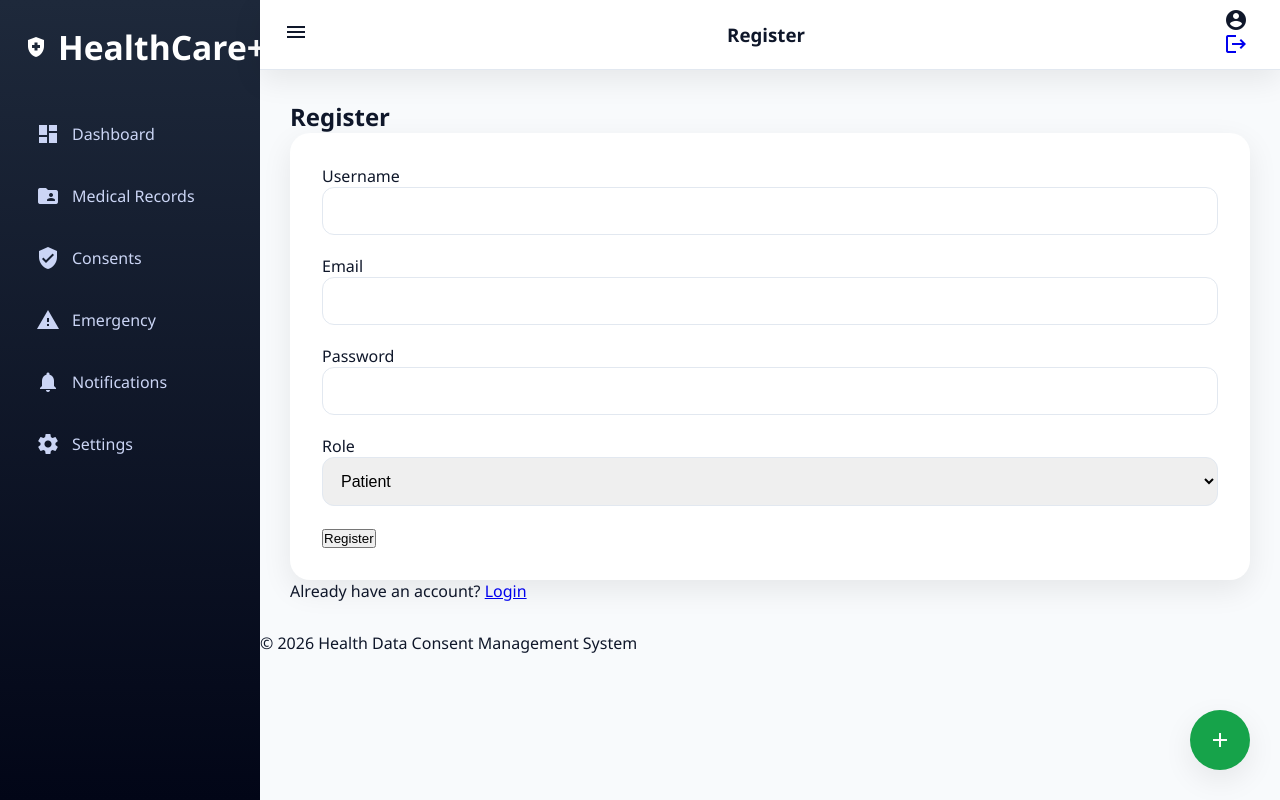
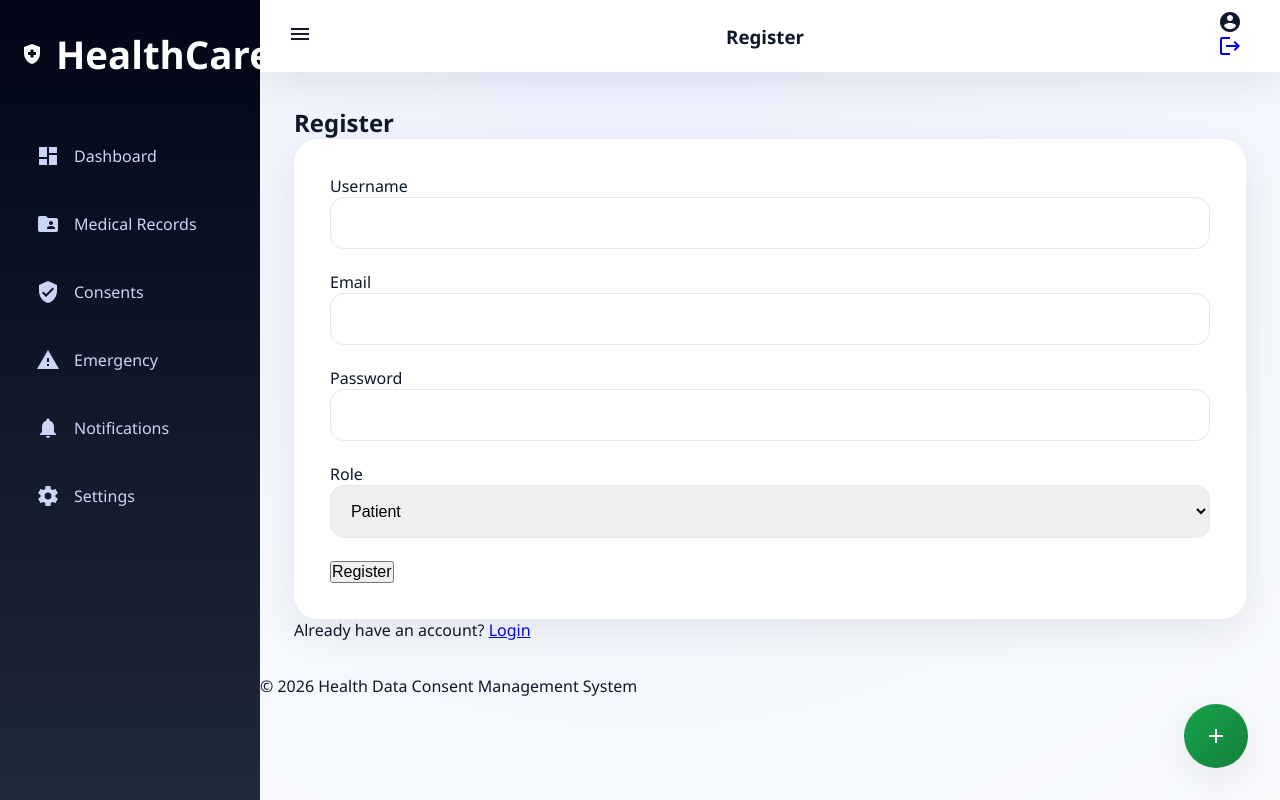
Before and after one commit to Mastanvali9347/Health-Data-Consent-Management-System, a Django app: page /auth/register/ in a window 1280 px wide. Run offline with Django 5.2, Linux system fonts and the light colour scheme; parts of the project's set-up code (start-up, migrations or seed data) failed here and were passed over.

Commit message:
code updated

```diff
--- a/health_consent_system/access_logs/urls.py
+++ b/health_consent_system/access_logs/urls.py
@@ -1,7 +1,6 @@
 from django.urls import path
-from .views import access_logs_page, MyAccessLogsAPI
+from .views import AccessLogView
 
 urlpatterns = [
-    path('', access_logs_page),
-    path('api/my/', MyAccessLogsAPI.as_view()),
+    path('', AccessLogView.as_view()),
 ]
--- a/health_consent_system/accounts/urls.py
+++ b/health_consent_system/accounts/urls.py
@@ -1,4 +1,7 @@
 from django.urls import path
+from django.contrib.auth import logout
+from django.shortcuts import redirect
+
 from .views import (
     login_page,
     register_page,
@@ -10,6 +13,7 @@ from .views import (
 urlpatterns = [
     path('login/', login_page),
     path('register/', register_page),
+    path('logout/', lambda request: (logout(request), redirect('/auth/login/'))[1]),
 
     path('api/login/', LoginAPIView.as_view()),
     path('api/register/', RegisterAPIView.as_view()),
--- a/health_consent_system/accounts/views.py
+++ b/health_consent_system/accounts/views.py
@@ -12,17 +12,18 @@ User = get_user_model()
 
 def login_page(request):
     if request.method == 'POST':
-        username = request.POST.get('username')
-        password = request.POST.get('password')
+        username = request.POST.get('username', '').strip()
+        password = request.POST.get('password', '').strip()
 
         user = authenticate(request, username=username, password=password)
 
         if user is not None:
             login(request, user)
-            request.session.save()
             return redirect('/records/dashboard/')
 
-        return render(request, 'auth/login.html', {'error': 'Invalid credentials'})
+        return render(request, 'auth/login.html', {
+            'error': 'Invalid username or password'
+        })
 
     return render(request, 'auth/login.html')
 
--- a/health_consent_system/admin_panel/urls.py
+++ b/health_consent_system/admin_panel/urls.py
@@ -1,6 +1,6 @@
 from django.urls import path
-from .views import AdminDashboardView
+from django.shortcuts import render
 
 urlpatterns = [
-    path('dashboard/', AdminDashboardView.as_view()),
+    path('', lambda request: render(request, 'admin/dashboard.html')),
 ]
--- a/health_consent_system/consent_management/urls.py
+++ b/health_consent_system/consent_management/urls.py
@@ -1,17 +1,8 @@
 from django.urls import path
-from .views import (
-    grant_consent_page,
-    my_consents_page,
-    GrantConsentView,
-    RevokeConsentView,
-    MyConsentsAPI
-)
+from django.shortcuts import render
+from .views import GrantConsentView
 
 urlpatterns = [
-    path('grant/', grant_consent_page),
-    path('my/', my_consents_page),
-
+    path('grant/', lambda request: render(request, 'patient/grant_consent.html')),
     path('api/grant/', GrantConsentView.as_view()),
-    path('api/revoke/<int:consent_id>/', RevokeConsentView.as_view()),
-    path('api/my/', MyConsentsAPI.as_view()),
 ]
--- a/health_consent_system/emergency_access/urls.py
+++ b/health_consent_system/emergency_access/urls.py
@@ -1,12 +1,9 @@
 from django.urls import path
-from .views import (
-    emergency_access_page,
-    StartEmergencyAccessView,
-    EndEmergencyAccessView
-)
+from django.shortcuts import render
+from .views import StartEmergencyAccessView, EndEmergencyAccessView
 
 urlpatterns = [
-    path('', emergency_access_page),
+    path('', lambda request: render(request, 'doctor/emergency_access.html')),
     path('api/start/', StartEmergencyAccessView.as_view()),
     path('api/end/', EndEmergencyAccessView.as_view()),
 ]
--- a/health_consent_system/health_consent_system/urls.py
+++ b/health_consent_system/health_consent_system/urls.py
@@ -16,24 +16,22 @@ Including another URLconf
 """
 from django.contrib import admin
 from django.urls import path, include
+from django.shortcuts import redirect
 from django.conf import settings
 from django.conf.urls.static import static
-from django.shortcuts import redirect
-
 
 urlpatterns = [
     path('', lambda request: redirect('/auth/login/')),
+    path('admin/', admin.site.urls),
 
-    path('admin/', admin.site.urls),
     path('auth/', include('accounts.urls')),
     path('records/', include('medical_records.urls')),
     path('consent/', include('consent_management.urls')),
-    path('logs/', include('access_logs.urls')),
     path('emergency/', include('emergency_access.urls')),
     path('notifications/', include('notifications.urls')),
-    path('system-admin/', include('admin_panel.urls')),
+    path('settings/', include('admin_panel.urls')),
+    path('logs/', include('access_logs.urls')),
 ]
-
 
 if settings.DEBUG:
     urlpatterns += static(settings.MEDIA_URL, document_root=settings.MEDIA_ROOT)
--- a/health_consent_system/medical_records/urls.py
+++ b/health_consent_system/medical_records/urls.py
@@ -11,9 +11,9 @@ from .views import (
 urlpatterns = [
     path('dashboard/', patient_dashboard),
     path('upload/', upload_record_page),
-    path('my-records/', my_records_page),
+    path('my/', my_records_page),
 
     path('api/upload/', UploadMedicalRecordView.as_view()),
-    path('api/my-records/', PatientRecordsAPI.as_view()),
+    path('api/my/', PatientRecordsAPI.as_view()),
     path('doctor-access/<int:record_id>/', DoctorAccessRecordView.as_view()),
 ]
--- a/health_consent_system/notifications/urls.py
+++ b/health_consent_system/notifications/urls.py
@@ -1,6 +1,8 @@
 from django.urls import path
-from .views import MyNotificationsView
+from django.shortcuts import render
+from .views import NotificationListView
 
 urlpatterns = [
-    path('', MyNotificationsView.as_view()),
+    path('', lambda request: render(request, 'patient/notifications.html')),
+    path('api/', NotificationListView.as_view()),
 ]
--- a/health_consent_system/static/css/style.css
+++ b/health_consent_system/static/css/style.css
@@ -1,4 +1,3 @@
-
 :root {
     --primary: #2563eb;
     --secondary: #16a34a;
@@ -8,7 +7,8 @@
     --text-dark: #0f172a;
     --text-light: #64748b;
     --border: #e2e8f0;
-    --shadow: 0 10px 30px rgba(0,0,0,0.08);
+    --shadow: 0 12px 40px rgba(0,0,0,0.08);
+    --radius: 18px;
 }
 
 * {
@@ -19,31 +19,27 @@
 
 body {
     font-family: "Segoe UI", system-ui, sans-serif;
-    background: var(--bg);
+    background: radial-gradient(circle at top, #eef2ff, var(--bg));
     color: var(--text-dark);
     overflow-x: hidden;
 }
-
 
 #preloader {
     position: fixed;
     inset: 0;
     background: linear-gradient(135deg, var(--primary), var(--secondary));
-    display: flex;
-    align-items: center;
-    justify-content: center;
+    display: grid;
+    place-items: center;
     z-index: 9999;
-    animation: fadeOut 1s ease forwards;
-    animation-delay: 2s;
+    animation: fadeOut 1s ease forwards 2s;
 }
 
 .loader-text {
-    color: white;
-    font-size: 1.8rem;
-    font-weight: 600;
-    animation: pulse 1.5s infinite;
+    color: #fff;
+    font-size: 2rem;
+    letter-spacing: 2px;
+    animation: glow 1.5s infinite alternate;
 }
-
 
 .app-wrapper {
     display: flex;
@@ -52,18 +48,20 @@ body {
 
 .sidebar {
     width: 260px;
-    background: linear-gradient(180deg, #1e293b, #020617);
+    background: linear-gradient(180deg, #020617, #1e293b);
     color: #fff;
-    padding: 24px;
-    animation: slideInLeft 0.8s ease;
+    padding: 28px 20px;
+    animation: slideInLeft 0.7s ease;
+    position: sticky;
+    top: 0;
 }
 
 .sidebar-brand {
     display: flex;
     align-items: center;
-    gap: 10px;
-    font-size: 1.4rem;
-    margin-bottom: 40px;
+    gap: 12px;
+    font-size: 1.6rem;
+    margin-bottom: 50px;
 }
 
 .sidebar-menu {
@@ -71,26 +69,40 @@ body {
 }
 
 .sidebar-menu li {
-    margin-bottom: 14px;
+    margin-bottom: 16px;
 }
 
 .sidebar-menu a {
     display: flex;
     align-items: center;
-    gap: 12px;
+    gap: 14px;
+    padding: 14px 16px;
+    border-radius: var(--radius);
     color: #cbd5f5;
     text-decoration: none;
-    padding: 12px;
-    border-radius: 10px;
-    transition: all 0.3s ease;
+    transition: all 0.35s ease;
+    position: relative;
+    overflow: hidden;
+}
+
+.sidebar-menu a::after {
+    content: "";
+    position: absolute;
+    inset: 0;
+    background: linear-gradient(120deg, transparent, rgba(255,255,255,0.15), transparent);
+    transform: translateX(-100%);
+    transition: transform 0.5s ease;
+}
+
+.sidebar-menu a:hover::after {
+    transform: translateX(100%);
 }
 
 .sidebar-menu a:hover {
     background: rgba(255,255,255,0.08);
-    transform: translateX(6px);
+    transform: translateX(10px);
     color: #fff;
 }
-
 
 .main-content {
     flex: 1;
@@ -98,189 +110,180 @@ body {
     flex-direction: column;
 }
 
-
 .topbar {
-    height: 70px;
+    height: 72px;
     background: var(--card-bg);
-    border-bottom: 1px solid var(--border);
     display: flex;
     align-items: center;
     justify-content: space-between;
-    padding: 0 24px;
+    padding: 0 28px;
     box-shadow: var(--shadow);
     animation: slideDown 0.6s ease;
+    position: sticky;
+    top: 0;
+    z-index: 5;
 }
 
 .user-info {
     display: flex;
     align-items: center;
-    gap: 8px;
-    font-weight: 500;
+    gap: 10px;
+    font-weight: 600;
 }
 
-
 .page-content {
-    padding: 30px;
+    padding: 34px;
+    display: flex;
+    flex-direction: column;
+    gap: 32px;
     animation: fadeUp 0.6s ease;
 }
 
-
 .stats-grid {
     display: grid;
-    grid-template-columns: repeat(auto-fit, minmax(240px, 1fr));
-    gap: 24px;
-    margin-bottom: 40px;
+    grid-template-columns: repeat(auto-fit, minmax(260px, 1fr));
+    gap: 28px;
 }
 
 .stat-card {
     background: var(--card-bg);
-    padding: 26px;
-    border-radius: 18px;
+    padding: 30px;
+    border-radius: var(--radius);
+    display: flex;
+    align-items: center;
+    gap: 18px;
     box-shadow: var(--shadow);
-    display: flex;
-    gap: 16px;
-    align-items: center;
-    transition: all 0.4s ease;
-    animation: scaleIn 0.6s ease;
+    transition: all 0.45s ease;
+    animation: scaleIn 0.5s ease;
 }
 
 .stat-card:hover {
-    transform: translateY(-10px) scale(1.03);
-    box-shadow: 0 20px 40px rgba(0,0,0,0.12);
+    transform: translateY(-12px) scale(1.04);
+    box-shadow: 0 30px 70px rgba(0,0,0,0.15);
 }
-
 
 .action-grid {
     display: grid;
-    grid-template-columns: repeat(auto-fit, minmax(220px, 1fr));
-    gap: 24px;
+    grid-template-columns: repeat(auto-fit, minmax(240px, 1fr));
+    gap: 28px;
 }
 
 .action-card {
     background: linear-gradient(135deg, var(--primary), #1d4ed8);
+    padding: 32px;
+    border-radius: 24px;
     color: #fff;
-    padding: 28px;
-    border-radius: 20px;
     text-decoration: none;
-    transition: all 0.4s ease;
     box-shadow: var(--shadow);
+    transition: all 0.45s ease;
 }
 
 .action-card:hover {
-    transform: translateY(-12px) rotate(-1deg);
-    box-shadow: 0 30px 60px rgba(0,0,0,0.2);
+    transform: translateY(-14px) scale(1.05);
+    box-shadow: 0 35px 80px rgba(0,0,0,0.25);
 }
-
 
 table {
     width: 100%;
     border-collapse: collapse;
     background: var(--card-bg);
-    border-radius: 16px;
+    border-radius: var(--radius);
     overflow: hidden;
     box-shadow: var(--shadow);
-    animation: fadeUp 0.6s ease;
 }
 
 thead {
+    background: linear-gradient(135deg, #f1f5f9, #e2e8f0);
+}
+
+th, td {
+    padding: 18px;
+}
+
+tbody tr {
+    transition: background 0.3s ease;
+}
+
+tbody tr:hover {
     background: #f1f5f9;
 }
 
-th, td {
-    padding: 16px;
-    text-align: left;
-}
-
-tbody tr {
-    transition: background 0.3s;
-}
-
-tbody tr:hover {
-    background: #f8fafc;
-}
-
-
 form {
     background: var(--card-bg);
-    padding: 32px;
-    border-radius: 20px;
+    padding: 36px;
+    border-radius: 24px;
     box-shadow: var(--shadow);
-    animation: scaleIn 0.6s ease;
+    animation: scaleIn 0.5s ease;
 }
 
 .form-group {
-    margin-bottom: 20px;
+    margin-bottom: 22px;
 }
 
 input, select, textarea {
     width: 100%;
-    padding: 14px;
-    border-radius: 12px;
+    padding: 16px;
+    border-radius: 14px;
     border: 1px solid var(--border);
     font-size: 1rem;
-    transition: all 0.3s ease;
+    transition: all 0.35s ease;
 }
 
 input:focus, select:focus, textarea:focus {
-    outline: none;
     border-color: var(--primary);
-    box-shadow: 0 0 0 4px rgba(37,99,235,0.15);
+    box-shadow: 0 0 0 5px rgba(37,99,235,0.18);
+}
+
+button {
+    cursor: pointer;
+    font-size: 1rem;
 }
 
 .btn-primary {
     background: linear-gradient(135deg, var(--primary), #1e40af);
-    color: white;
-    padding: 14px 26px;
+    color: #fff;
+    padding: 16px 32px;
+    border-radius: 16px;
     border: none;
-    border-radius: 14px;
-    cursor: pointer;
-    transition: all 0.3s ease;
+    transition: all 0.35s ease;
 }
 
 .btn-primary:hover {
-    transform: translateY(-3px);
-    box-shadow: 0 14px 30px rgba(37,99,235,0.4);
+    transform: translateY(-4px) scale(1.05);
+    box-shadow: 0 18px 40px rgba(37,99,235,0.45);
 }
 
-.btn-danger {
-    background: linear-gradient(135deg, var(--danger), #991b1b);
-    color: #fff;
-    padding: 14px 26px;
-    border-radius: 14px;
+.btn-primary:active {
+    transform: scale(0.95);
 }
-
 
 .notification-card {
     background: var(--card-bg);
-    padding: 22px;
-    border-radius: 18px;
+    padding: 26px;
+    border-radius: var(--radius);
+    display: flex;
+    gap: 18px;
     box-shadow: var(--shadow);
-    display: flex;
-    gap: 16px;
-    margin-bottom: 18px;
     animation: slideInRight 0.6s ease;
 }
 
-
 .fab {
     position: fixed;
-    bottom: 30px;
-    right: 30px;
-    background: var(--secondary);
+    bottom: 32px;
+    right: 32px;
+    width: 64px;
+    height: 64px;
+    background: linear-gradient(135deg, var(--secondary), #15803d);
     color: #fff;
-    width: 60px;
-    height: 60px;
     border-radius: 50%;
-    display: flex;
-    align-items: center;
-    justify-content: center;
+    display: grid;
+    place-items: center;
     box-shadow: var(--shadow);
-    cursor: pointer;
-    transition: all 0.3s ease;
+    transition: all 0.4s ease;
 }
 
 .fab:hover {
-    transform: rotate(90deg) scale(1.1);
+    transform: rotate(135deg) scale(1.15);
 }
 
 @keyframes fadeUp {
@@ -308,9 +311,9 @@ input:focus, select:focus, textarea:focus {
     to { transform: scale(1); opacity: 1; }
 }
 
-@keyframes pulse {
-    0%,100% { opacity: 1; }
-    50% { opacity: 0.6; }
+@keyframes glow {
+    from { text-shadow: 0 0 10px rgba(255,255,255,0.5); }
+    to { text-shadow: 0 0 25px rgba(255,255,255,0.9); }
 }
 
 @keyframes fadeOut {
@@ -321,7 +324,7 @@ input:focus, select:focus, textarea:focus {
     .sidebar {
         display: none;
     }
-    .app-wrapper {
-        flex-direction: column;
+    .page-content {
+        padding: 20px;
     }
 }
```
Also changed, not shown: health_consent_system/static/js/main.js (+115 -88 lines), health_consent_system/templates/base.html (+38 -11 lines).
